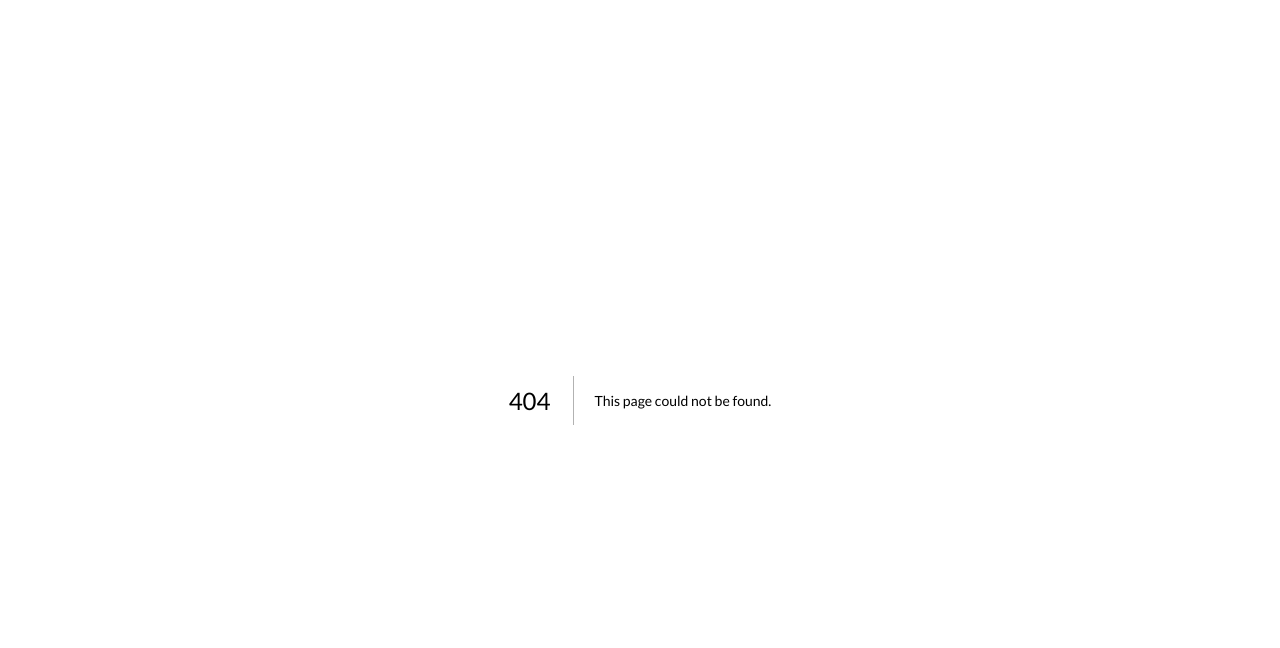
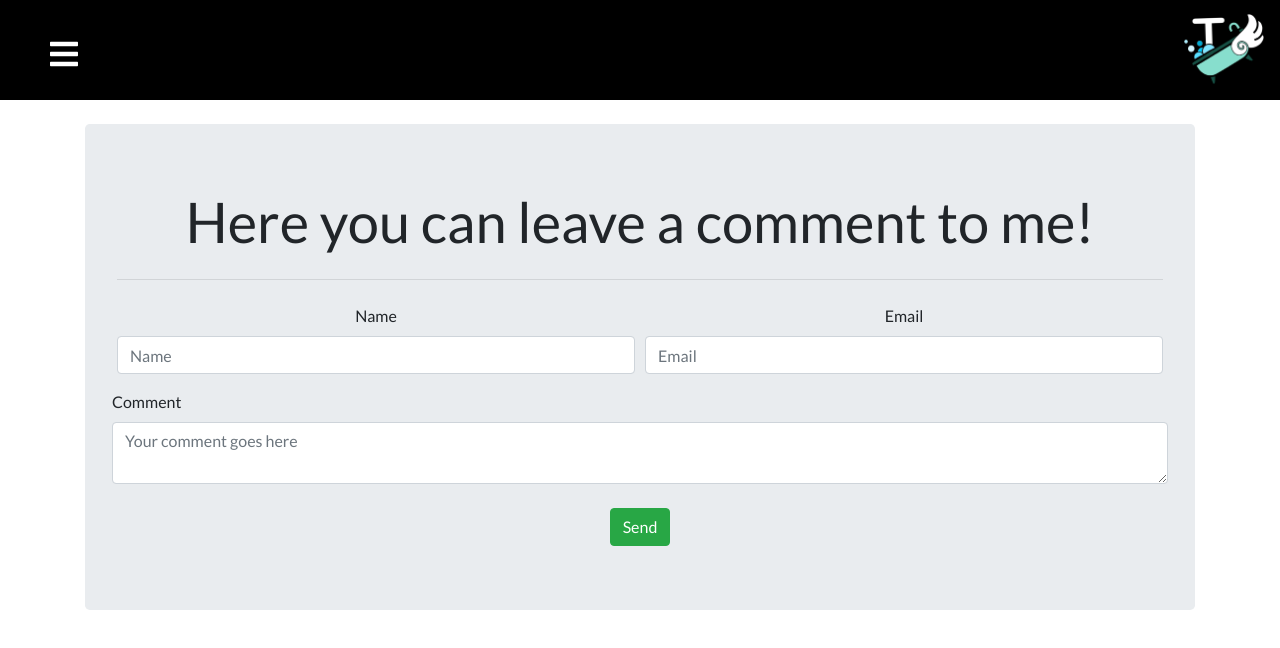
Before and after one commit to webdeploy10/T-Hub, a Next.js app: page /comentarios in a window 1280 px wide. Before the commit this address had no page. Shown: the top 648 px of the page. Built offline with nearby package versions, Linux system fonts and the light colour scheme.

Commit message:
Criacao das paginas que faltavam e mudanca para o ingles

```diff
--- a/components/navbar.css
+++ b/components/navbar.css
@@ -17,9 +17,13 @@
   font-size: 3rem;
 }
 
+.img-navbar {
+  width: 80px;
+}
+
 .navbar {
   background-color: black;
-  height: 80px;
+  height: 100px;
   display: flex;
   justify-content: start;
   align-items: center;
@@ -66,8 +70,15 @@
   padding: 0 16px;
 }
 
+.nav-text a:visited {
+  color: white;
+  text-decoration: none;
+}
+
 .nav-text a:hover {
   background-color: gray;
+  color: white;
+  text-decoration: none;
 }
 
 .nav-menu-items {
--- a/components/navbar.js
+++ b/components/navbar.js
@@ -19,7 +19,9 @@ function navbar(){
                 <a href="#" className="menu-bars">
                     <FaIcons.FaBars onClick={showSidebar}/>
                 </a>
+                <img src="/images/Tub.png" className="img-navbar"/>
             </div>
+
             <nav className={sidebar ? 'nav-menu active':'nav-menu'}>
                 <ul className='nav-menu-items' onClick={showSidebar}>
                     <li className="navbar-toggle">
--- a/components/sidebarData.js
+++ b/components/sidebarData.js
@@ -11,18 +11,18 @@ export const SidebarData =[
         cName: 'nav-text'
     },
     {
-        title: 'projetos',
+        title: 'projects',
         path: 'projetos',
         icon: <ImIcons.ImBooks/>,
         cName: 'nav-text'
     },{
-        title: 'sobre',
+        title: 'about',
         path: 'sobre',
         icon: <IoIcons.IoMdInformationCircle/>,
         cName: 'nav-text'
     },
     {
-        title: 'comentarios',
+        title: 'comment',
         path: 'comentarios',
         icon: <FaIcons.FaCommentAlt/>,
         cName: 'nav-text'
--- /dev/null
+++ b/pages/comentarios.js
@@ -0,0 +1,42 @@
+import Navbar from "../components/navbar";
+import Header from "../components/headers";
+
+function SobrePage(){
+    return(
+    <div>
+        <title>Comment</title>
+        <Header/>
+        <Navbar/>
+        <br/>
+        <center>
+        <div className="container">
+        <div class="jumbotron">
+            <div className="container">
+            </div>
+            <h1 class="display-4">Here you can leave a comment to me!</h1>
+            <hr class="my-4"/>
+            <form>
+            <div class="form-row">
+                <div class="form-group col-md-6">
+                <label for="inputEmail4">Name</label>
+                <input type="text" class="form-control" id="inputEmail4" placeholder="Name"/>
+                </div>
+                <div class="form-group col-md-6">
+                <label for="inputPassword4">Email</label>
+                <input type="email" class="form-control" id="inputPassword4" placeholder="Email"/>
+                </div>
+            </div>
+            <div className="form-row">
+                <label for="Comment">Comment</label>
+                <textarea className="form-control" id="Comment" placeholder="Your comment goes here"></textarea>
+            </div>
+            <br/>
+            <button type="submit" class="btn btn-success">Send</button>
+            </form>
+            </div>
+        </div>
+        </center>
+    </div>)
+}
+
+export default SobrePage;
```
Also changed, not shown: pages/index.js (+6 -2 lines), pages/projetos.js (added, +25 -0 lines), pages/sobre.js (+8 -1 lines), public/images/Tub.png (added).
